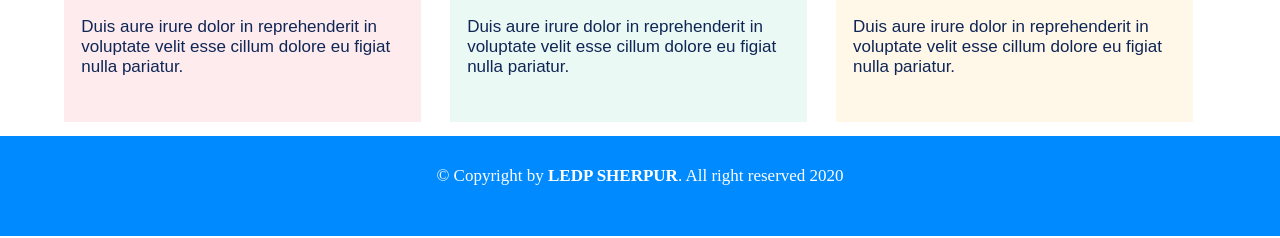
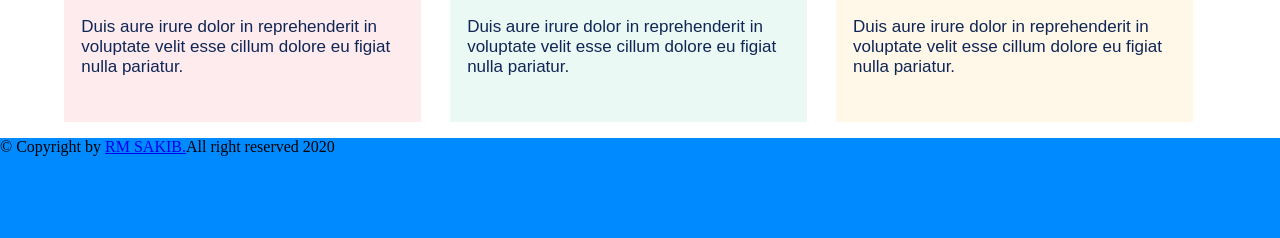
Before and after one commit to RM-Sakib/quick, a plain HTML site: page index.html in a window 1280 px wide. Shown: the part 767-1005 px from the top of the page. Drawn offline with Linux system fonts and the light colour scheme.

Commit message:
Update index.html

```diff
--- a/index.html
+++ b/index.html
@@ -3,6 +3,7 @@
 <head>
 	<meta charset="UTF-8">
 	<meta name="viewport" content="width=device-width, initial-scale=1.0">
+	<link rel="icon" href="images/icon.ico">
 	<title>Quick</title>
 	<link rel="stylesheet" href="css/style.css">
 </head>
@@ -93,7 +94,7 @@
 <!--footer start-->
 <footer>
 	<div class="footer">
-		<h2>© Copyright by <b>LEDP SHERPUR</b>. All right reserved 2020</h2>
+		<p>© Copyright by <a href="#">RM SAKIB.</a>All right reserved 2020</p>
 	</div>
 </footer>
 <!--footer end-->
```
